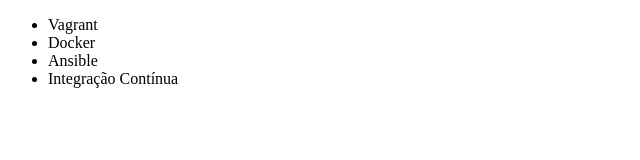
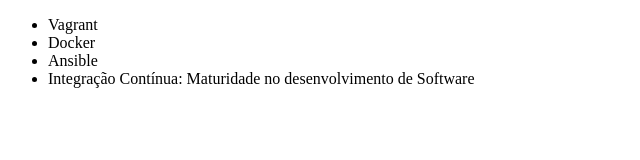
Before and after one commit to fabiosimplis/alura-git, a plain HTML site: page index.html in a window 1280 px wide. Shown: the whole page, without its empty margins (0-640 px from the left). Drawn offline with Linux system fonts and the light colour scheme.

Commit message:
Renomeando curso de integração Contínua

```diff
--- a/index.html
+++ b/index.html
@@ -9,7 +9,7 @@
         <li>Vagrant</li>
         <li>Docker</li>
         <li>Ansible</li>
-        <li>Integração Contínua</li>
+        <li>Integração Contínua: Maturidade no desenvolvimento de Software</li>
     </ul>
 </body>
 </html>
```
